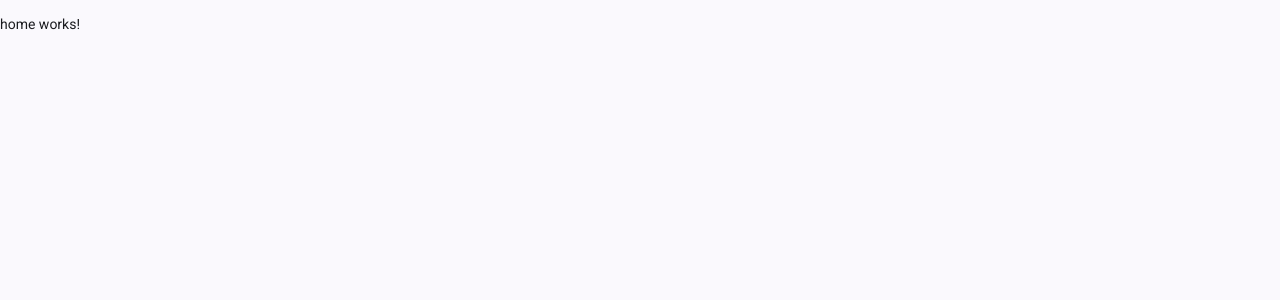
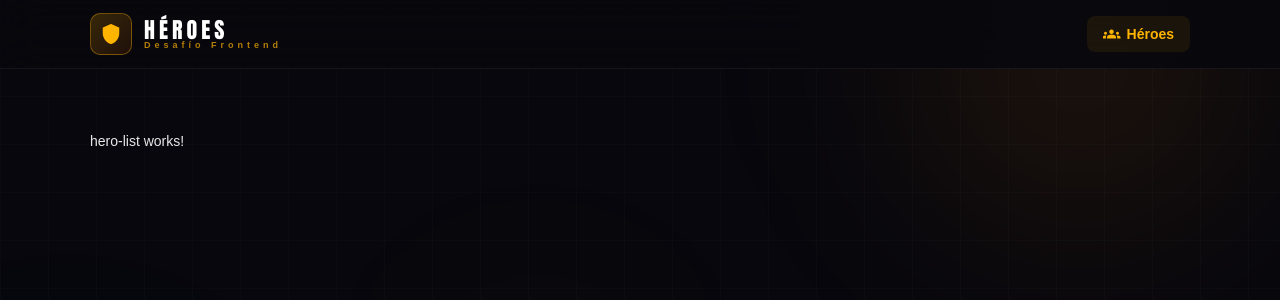
Before and after one commit to Tommyyoliver/RUI-Frontend-Tommy-Oliver, an Angular app: page /home in a window 1280 px wide. Shown: the top 300 px of the page. Built offline with nearby package versions, Linux system fonts and the light colour scheme.

Commit message:
implemented home styles

```diff
--- a/src/app/home/home.html
+++ b/src/app/home/home.html
@@ -1 +1,36 @@
-<p>home works!</p>
+<div class="home-shell">
+
+    <div class="bg-ambient">
+        <div class="ambient-orb orb-1"></div>
+        <div class="ambient-orb orb-2"></div>
+        <div class="ambient-orb orb-3"></div>
+        <div class="grid-overlay"></div>
+    </div>
+
+    <header class="site-header">
+        <div class="header-inner">
+            <a class="logo">
+                <div class="logo-icon">
+                    <mat-icon>shield</mat-icon>
+                </div>
+                <div class="logo-text">
+                    <span class="logo-title">HÉROES</span>
+                    <span class="logo-sub">Desafío Frontend</span>
+                </div>
+            </a>
+            <div class="header-nav">
+                <a routerLink="/home" routerLinkActive="active" [routerLinkActiveOptions]="{ exact: true }" class="nav-link">
+                    <mat-icon>groups</mat-icon>
+                    Héroes
+                </a>
+            </div>
+        </div>
+    </header>
+
+    <main class="main-content">
+        <div class="content-wrapper">
+            <router-outlet />
+        </div>
+    </main>
+
+</div>
--- a/src/app/home/home.scss
+++ b/src/app/home/home.scss
@@ -0,0 +1,132 @@
+.home-shell {
+    min-height: 100vh;
+    background: #07070d;
+    color: #e8e8e8;
+    font-family: 'Outfit', sans-serif;
+    position: relative;
+}
+.bg-ambient {
+    position: fixed;
+    inset: 0;
+    pointer-events: none;
+    z-index: 0;
+    overflow: hidden;
+
+    > .ambient-orb {
+        position: absolute;
+        border-radius: 50%;
+        filter: blur(80px);
+    }
+    > .orb-1 {
+        width: 560px; height: 560px;
+        background: radial-gradient(circle, rgba(255,140,0,0.11) 0%, transparent 70%);
+        top: -220px; right: -80px;
+    }
+
+    > .orb-2 {
+        width: 420px; height: 420px;
+        background: radial-gradient(circle, rgba(0,80,210,0.07) 0%, transparent 70%);
+        bottom: 8%; left: -140px;
+    }
+
+    > .orb-3 {
+        width: 320px; height: 320px;
+        background: radial-gradient(circle, rgba(255,180,0,0.05) 0%, transparent 70%);
+        top: 50%; left: 42%;
+        transform: translate(-50%, -50%);
+    }
+
+    > .grid-overlay {
+        position: absolute;
+        inset: 0;
+        background-image:
+        linear-gradient(rgba(255,255,255,0.014) 1px, transparent 1px),
+        linear-gradient(90deg, rgba(255,255,255,0.014) 1px, transparent 1px);
+        background-size: 48px 48px;
+    }
+}
+
+.site-header {
+    position: sticky;
+    top: 0;
+    z-index: 100;
+    background: rgba(7,7,13,0.86);
+    backdrop-filter: blur(20px);
+    border-bottom: 1px solid rgba(255,255,255,0.06);
+
+    > .header-inner {
+        max-width: 1100px;
+        margin: 0 auto;
+        padding: 0 32px;
+        height: 68px;
+        display: flex;
+        align-items: center;
+        justify-content: space-between;
+    }
+}
+
+.logo {
+    display: flex;
+    align-items: center;
+    gap: 12px;
+    text-decoration: none;
+    transition: opacity 0.2s;
+
+    &:hover { opacity: 0.8; }
+
+    .logo-icon {
+        width: 40px; height: 40px;
+        background: linear-gradient(135deg, rgba(255,180,0,0.2), rgba(255,100,0,0.1));
+        border: 1px solid rgba(255,180,0,0.35);
+        border-radius: 10px;
+        display: flex; align-items: center; justify-content: center;
+
+        > mat-icon { color: #ffb400; font-size: 22px; width: 22px; height: 22px; }
+    }
+    .logo-text {
+        display: flex;
+        flex-direction: column;
+        line-height: 1;
+        .logo-title {
+            font-family: 'Bebas Neue', Impact, sans-serif;
+            font-size: 22px;
+            letter-spacing: 4px;
+            color: #ffffff;
+        }
+        .logo-sub {
+            font-size: 9px;
+            letter-spacing: 4px;
+            color: rgba(255,180,0,0.7);
+            font-weight: 600;
+        }
+    }
+}
+.header-nav { display: flex; gap: 4px; }
+.nav-link {
+    display: flex;
+    align-items: center;
+    gap: 6px;
+    padding: 8px 16px;
+    border-radius: 8px;
+    text-decoration: none;
+    color: rgba(255,255,255,0.42);
+    font-size: 14px;
+    font-weight: 600;
+    transition: color 0.2s, background 0.2s;
+}
+.nav-link:hover, .nav-link.active {
+    color: #ffb400;
+    background: rgba(255,180,0,0.07);
+    mat-icon { font-size: 18px; width: 18px; height: 18px; }
+}
+
+.main-content {
+    position: relative;
+    z-index: 1;
+    padding: 48px 32px;
+}
+
+.content-wrapper {
+    max-width: 1100px;
+    margin: 0 auto;
+}
--- a/src/app/home/home.ts
+++ b/src/app/home/home.ts
@@ -1,8 +1,10 @@
 import { Component } from '@angular/core';
+import { MatIconModule } from '@angular/material/icon';
+import { RouterLink, RouterLinkActive, RouterOutlet } from '@angular/router';
 
 @Component({
   selector: 'app-home',
-  imports: [],
+  imports: [RouterOutlet, MatIconModule, RouterLink, RouterLinkActive],
   templateUrl: './home.html',
   styleUrl: './home.scss',
 })
```
